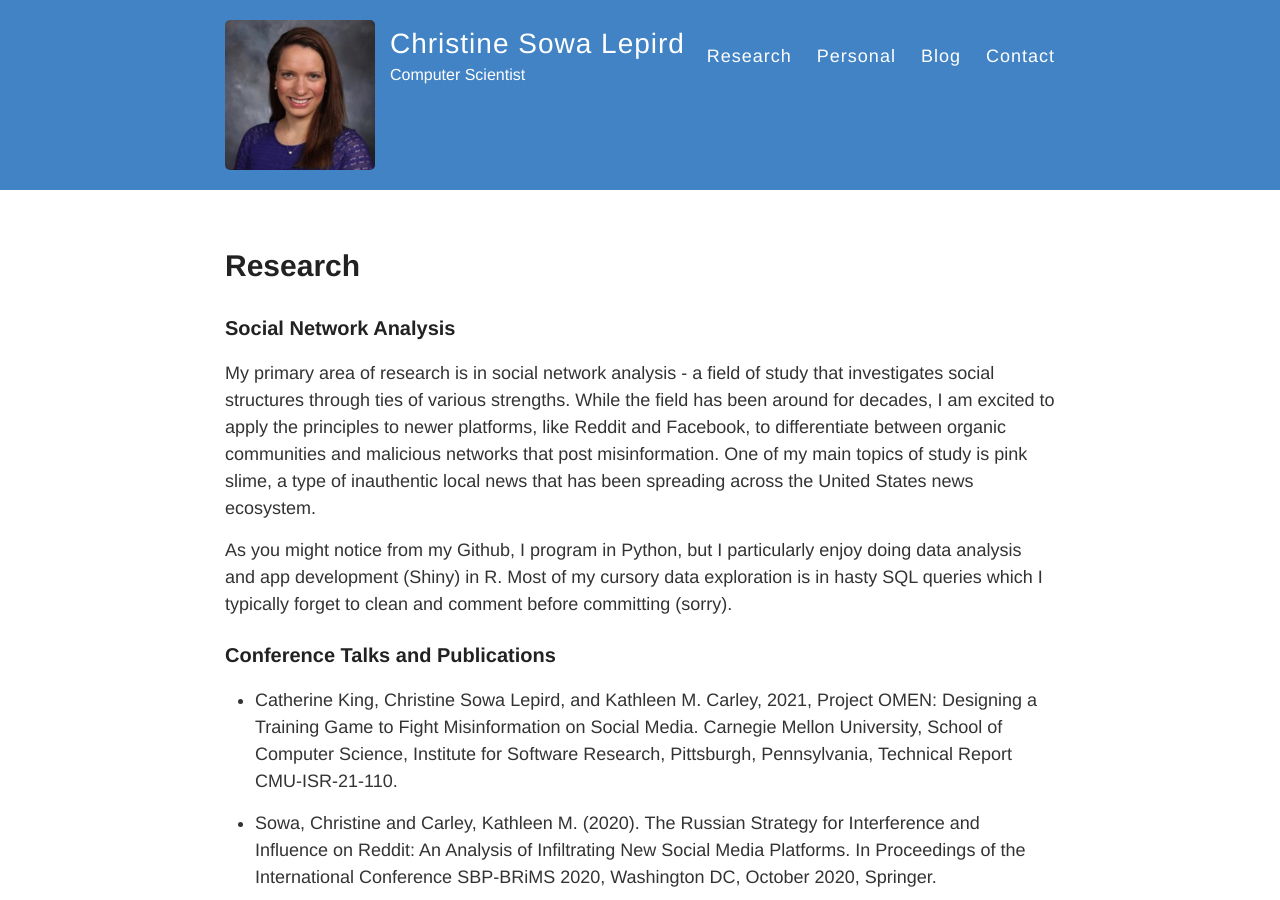
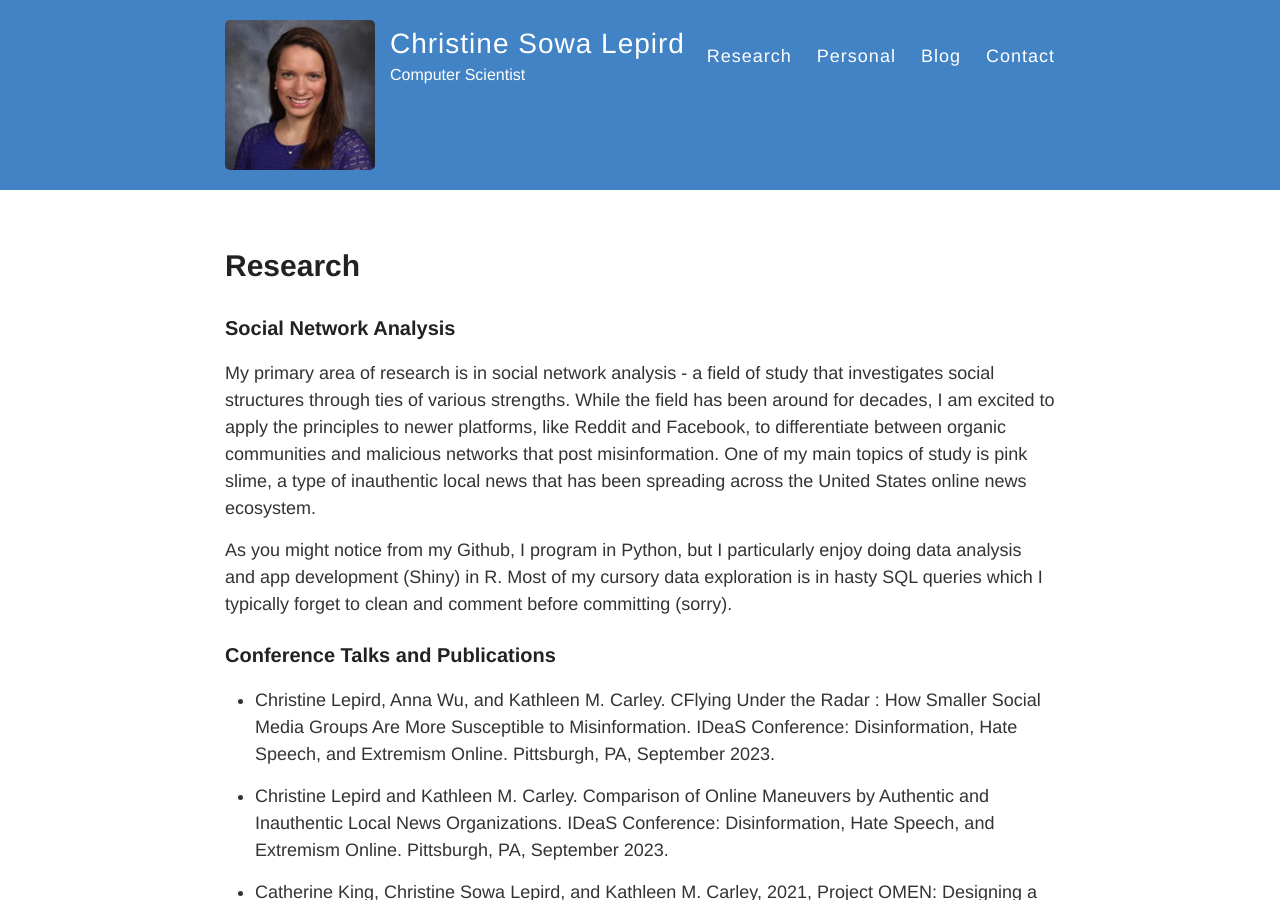
Before and after one commit to christine-lepird/christine-lepird.github.io, a Jekyll site: the page built from research.md, in a window 1280 px wide and 900 px high. Built offline with Jekyll 4.4.1, drawn with Linux system fonts in a browser that asks for light colours.

Commit message:
Update research.md

```diff
--- a/research.md
+++ b/research.md
@@ -7,11 +7,15 @@ permalink: /research/
 
 ### Social Network Analysis
 
-My primary area of research is in social network analysis - a field of study that investigates social structures through ties of various strengths. While the field has been around for decades, I am excited to apply the principles to newer platforms, like Reddit and Facebook, to differentiate between organic communities and malicious networks that post misinformation. One of my main topics of study is pink slime, a type of inauthentic local news that has been spreading across the United States news ecosystem.
+My primary area of research is in social network analysis - a field of study that investigates social structures through ties of various strengths. While the field has been around for decades, I am excited to apply the principles to newer platforms, like Reddit and Facebook, to differentiate between organic communities and malicious networks that post misinformation. One of my main topics of study is pink slime, a type of inauthentic local news that has been spreading across the United States online news ecosystem.
 
 As you might notice from my Github, I program in Python, but I particularly enjoy doing data analysis and app development (Shiny) in R. Most of my cursory data exploration is in hasty SQL queries which I typically forget to clean and comment before committing (sorry).
 
 ### Conference Talks and Publications
+* Christine Lepird, Anna Wu, and Kathleen M. Carley. CFlying Under the Radar : How Smaller Social Media Groups Are More Susceptible to Misinformation. IDeaS Conference: Disinformation, Hate Speech, and Extremism Online. Pittsburgh, PA, September 2023.
+
+* Christine Lepird and Kathleen M. Carley. Comparison of Online Maneuvers by Authentic and Inauthentic Local News Organizations. IDeaS Conference: Disinformation, Hate Speech, and Extremism Online. Pittsburgh, PA, September 2023.
+
 * Catherine King, Christine Sowa Lepird, and Kathleen M. Carley, 2021, Project OMEN: Designing a Training Game to Fight Misinformation on Social Media. Carnegie Mellon University, School of Computer Science, Institute for Software Research, Pittsburgh, Pennsylvania, Technical Report CMU-ISR-21-110.
 
 * Sowa, Christine and Carley, Kathleen M. (2020). The Russian Strategy for Interference and Influence on Reddit: An Analysis of Infiltrating New Social Media Platforms.  In Proceedings of the International Conference SBP-BRiMS 2020,  Washington DC, October 2020, Springer.
```
